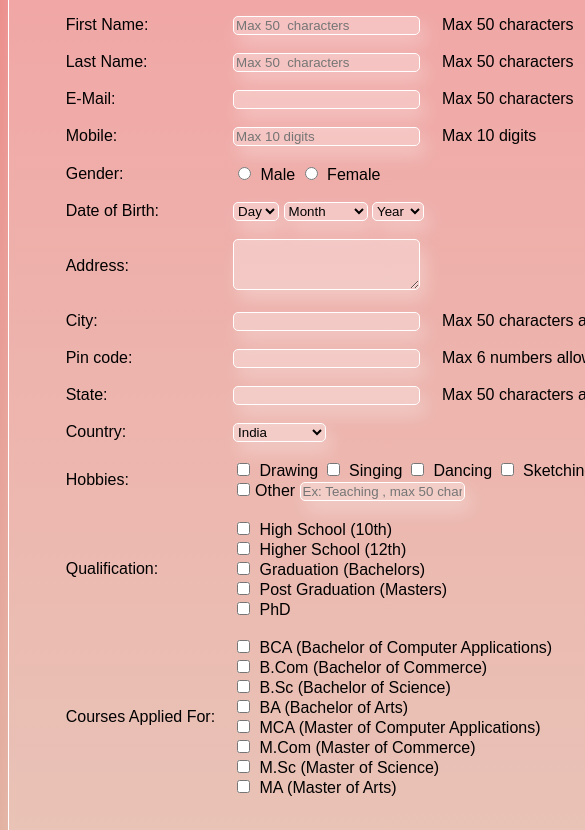
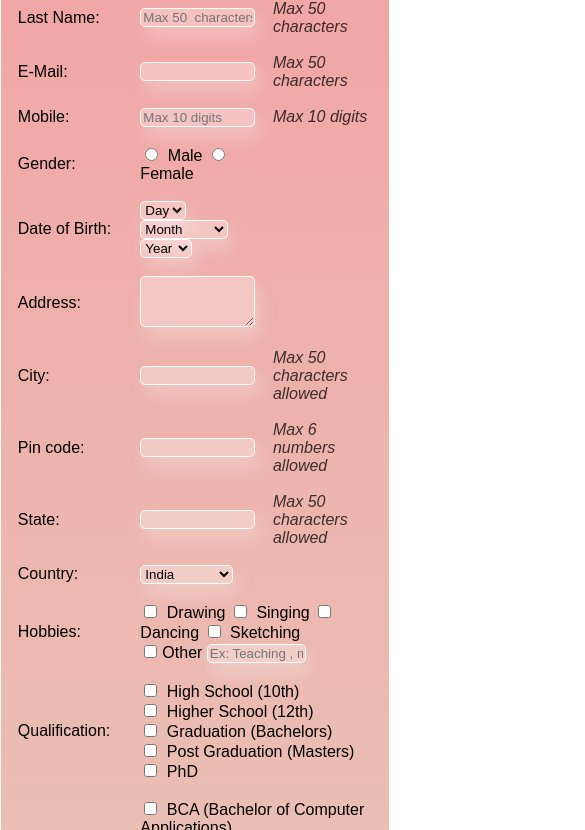
Before and after one commit to ShashankUmarVaishy/CS255_lab, a plain HTML site: page index.html in a window 390 px wide. Shown: the part 137-967 px from the top of the page, 585 px wide, since content can reach past the window. Drawn offline with Linux system fonts and the light colour scheme.

Commit message:
made responsive i

```diff
--- a/index.html
+++ b/index.html
@@ -6,6 +6,8 @@
     <title>Student Registration Form</title>
     <style>
         body {
+            padding:0;
+            margin: 0;;
             font-family: Arial, sans-serif;
             background: linear-gradient(to bottom, #ee8888, #e1b6a4);
 
@@ -14,20 +16,32 @@
             display: flex;
             justify-content: center;
             background-color: rgba(255, 255, 255, 0.225);
-            width: 640px;
-            padding: 20px;
-            margin: 50px auto;
+
+
+
             border-radius: 1rem;
             border:1px solid white;
             box-shadow: 5px 10px 18px rgba(255, 255, 255, 0.25);
         }
         td{
-            margin-right: rem;
+            margin-right:1 rem;
+        }
+        #max{
+            font-style: italic;
+            color: rgba(0, 0, 0, 0.75);
+        }
+        #heading{
+
+            font-family:Verdana;
+        }
+        table{
+            width: 96vw;
+            height: 100vh;
+
         }
         .form-container input[type="text"],
         .form-container input[type="email"],
         .form-container input[type="number"],
-
         .form-container textarea
         {
             width: 95%;
@@ -82,28 +96,28 @@
 <body>
     <div class="form-container">
         <form>
-            <table >
-                <tr><th colspan="3"><h2>Student Registration Form</h2></th>
+            <table>
+                <tr><th colspan="3"><h2 id="heading">Student Registration Form</h2></th>
                 </tr>
                 <tr>
                     <td>First Name:</td>
                     <td><input type="text" name="firstname" maxlength="50" required placeholder="Max 50  characters"></td>
-                    <td>Max 50 characters</td>
+                    <td id="max">Max 50 characters</td>
                 </tr>
                 <tr>
                     <td>Last Name:</td>
                     <td><input type="text" name="lastname" maxlength="50" placeholder="Max 50  characters"></td>
-                    <td>Max 50 characters</td>
+                    <td id="max">Max 50 characters</td>
                 </tr>
                 <tr>
                     <td>E-Mail:</td>
                     <td><input type="email" name="email" required></td>
-                    <td>Max 50 characters</td>
+                    <td id="max">Max 50 characters</td>
                 </tr>
                  <tr>
                     <td>Mobile:</td>
                     <td><input type="number" name="number" required maxlength="10" required placeholder="Max 10 digits"></td>
-                    <td>Max 10 digits</td>
+                    <td id="max">Max 10 digits</td>
                 </tr>
                 <tr>
                     <td>Gender:</td>
@@ -153,7 +167,16 @@
                     <select name="month">
                         <option>Month</option>
                         <option value="January">January</option>
-                        <!-- Add more months as needed -->
+                        <option value="February">February</option>
+                        <option value="March">March</option>
+                        <option value="April">April</option>
+                        <option value="May">May</option>
+                        <option value="June">June</option>
+                        <option value="July">July</option>
+                        <option value="August">August</option>
+                        <option value="September">September</option>
+                        <option value="October">October</option>
+                        <option value="November">November</option>
                         <option value="December">December</option>
                     </select>
                     <select name="year">
@@ -297,19 +320,19 @@
                 <tr>
                     <td>City:</td>
                     <td><input type="text" name="city" maxlength="50"></td>
-                    <td>Max 50 characters allowed</td>
+                    <td id="max">Max 50 characters allowed</td>
 
                 </tr>
                 <tr>
                     <td>Pin code:</td>
                     <td><input type="number" name="pincode" maxlength="6"></td>
-                    <td>Max 6 numbers allowed</td>
+                    <td id="max">Max 6 numbers allowed</td>
 
                 </tr>
                 <tr>
                     <td>State:</td>
                     <td > <input type="text" name="state" maxlength="50"></td>
-                    <td>Max 50 characters allowed</td>
+                    <td id="max">Max 50 characters allowed</td>
 
                 </tr>
                  <tr>
```
